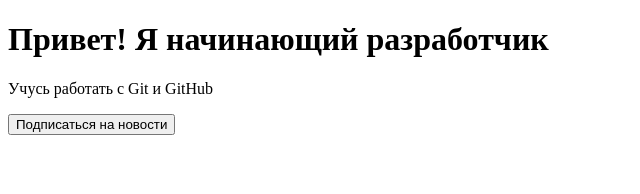
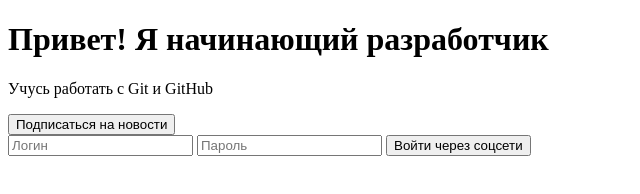
Before and after one commit to Rullo228/my-profile, a plain HTML site: page index.html in a window 1280 px wide. Shown: the whole page, without its empty margins (0-640 px from the left). Drawn offline with Linux system fonts and the light colour scheme.

Commit message:
Добавил форму входа

```diff
--- a/index.html
+++ b/index.html
@@ -7,5 +7,11 @@
     <h1>Привет! Я начинающий разработчик</h1>
     <p>Учусь работать с Git и GitHub</p>
     <button>Подписаться на новости</button>
+    <form>
+    <input type="text" placeholder="Логин">
+    <input type="password" placeholder="Пароль">
+    <button>Войти через соцсети</button>
+</form>
 </body>
+
 </html>
```
